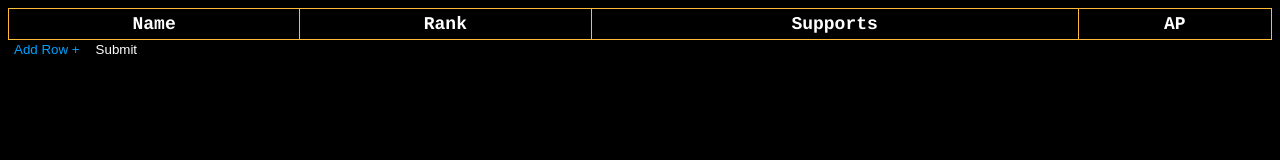
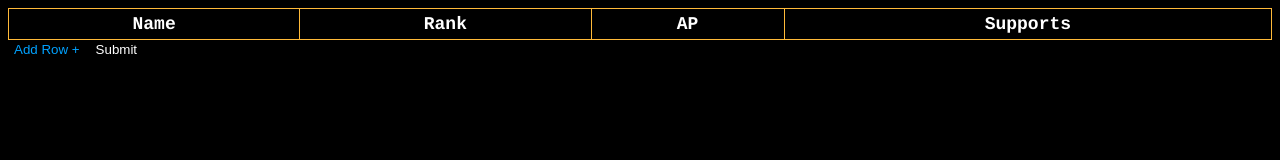
Before and after one commit to MadoSupportProgramme/MadoSupportProgramme.github.io, a plain HTML site: page index.html in a window 1280 px wide. Drawn offline with Linux system fonts and the light colour scheme.

Commit message:
Update index.html

```diff
--- a/index.html
+++ b/index.html
@@ -15,8 +15,8 @@
             <tr>
               <th id="tg-1">Name</th>
               <th id="tg-2">Rank</th>
-              <th id="tg-3">Supports</th>
-              <th id="tg-4">AP</th>
+              <th id="tg-3">AP</th>
+              <th id="tg-4">Supports</th>
             </tr>
         </thead>
       </div>
```
